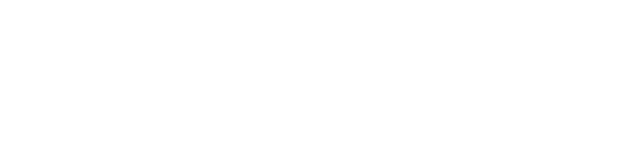
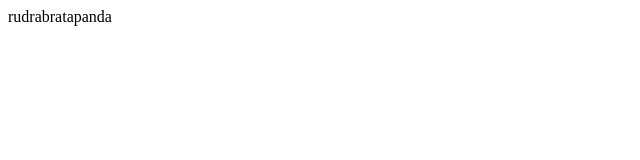
Before and after one commit to RudraBrata/httpsRemoRepo, a plain HTML site: page index.html in a window 1280 px wide. Shown: the whole page, without its empty margins (0-640 px from the left). Drawn offline with Linux system fonts and the light colour scheme.

Commit message:
Update index.html

```diff
--- a/index.html
+++ b/index.html
@@ -2,7 +2,7 @@
 <head>
 </head>
 <body>
-
+rudrabratapanda
 
 </body>
 
```
